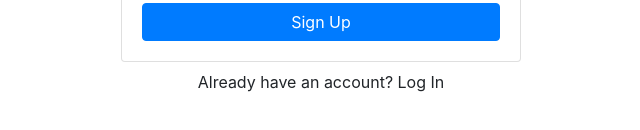
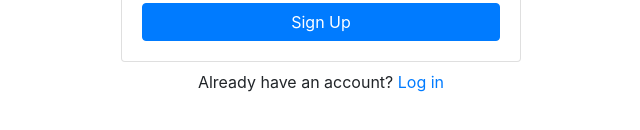
Before and after one commit to ajsevillano/firebase-authentication, a React (Create React App) app: page /signup in a window 1280 px wide. Shown: the part 522-652 px from the top of the page, without its empty margins (319-959 px from the left). Built offline with nearby package versions, Linux system fonts and the light colour scheme; no server answers.

Commit message:
:adhesive_bandage: Fix a missing link on the signup component

```diff
--- a/src/components/Signup.js
+++ b/src/components/Signup.js
@@ -1,6 +1,7 @@
 import React, { useRef, useState } from 'react';
 import { Form, Button, Card, Alert } from 'react-bootstrap';
 import { useAuth } from '../contexts/AuthContext';
+import { Link } from 'react-router-dom';
 
 export default function Signup() {
   const emailRef = useRef();
@@ -54,7 +55,7 @@
         </Card.Body>
       </Card>
       <div className="w-100 text-center mt-2">
-        Already have an account? Log In
+        Already have an account? <Link to="/login">Log in</Link>
       </div>
     </>
   );
```
Also changed, not shown: 1 other file (tests, documents, lock files or other folders).
